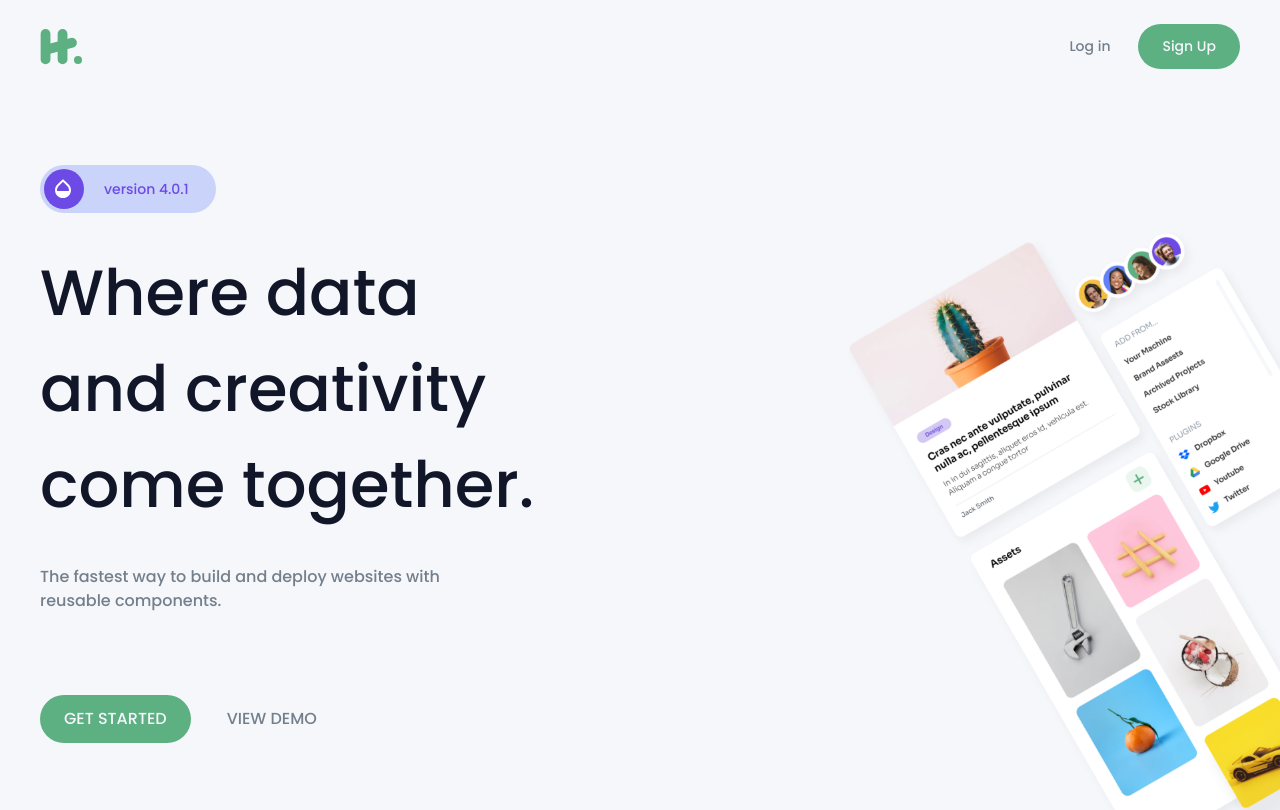
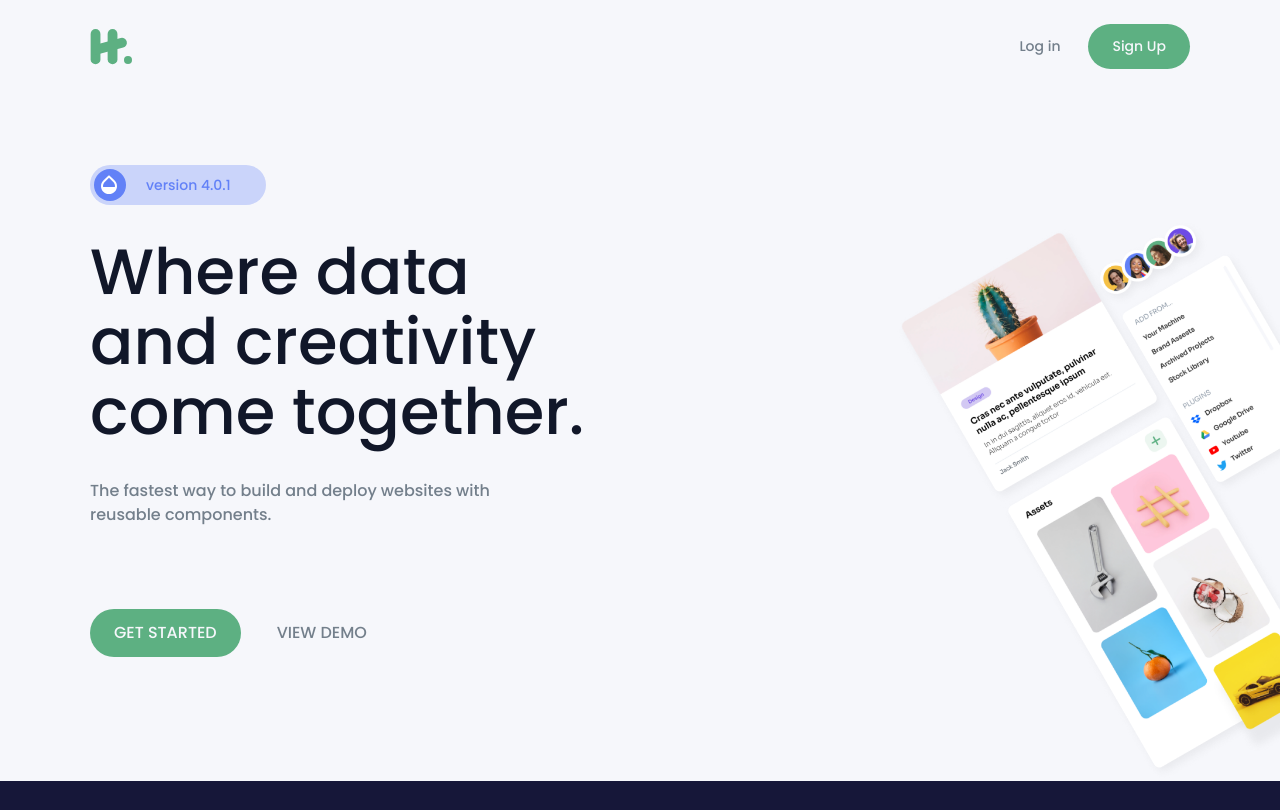
Before and after one commit to EdiedRamos/devchallenges, a Next.js app: page /advanced-homepage in a window 1280 px wide. Shown: the top 810 px of the page. Built offline with nearby package versions, Linux system fonts and the light colour scheme.

Commit message:
feat: update styles

```diff
--- a/src/app/advanced-homepage/(components)/container.tsx
+++ b/src/app/advanced-homepage/(components)/container.tsx
@@ -9,7 +9,7 @@ export function Container({
   className = "",
 }: PropsWithChildren<Props>) {
   return (
-    <div className={`px-5 md:px-0 w-full max-w-[1200px] mx-auto ${className}`}>
+    <div className={`px-5 md:px-0 w-full max-w-[1100px] mx-auto ${className}`}>
       {children}
     </div>
   );
--- a/src/app/advanced-homepage/(components)/version.tsx
+++ b/src/app/advanced-homepage/(components)/version.tsx
@@ -1,10 +1,10 @@
 export function Version() {
   return (
     <div className="bg-ah-cyan flex items-center gap-5 p-1 rounded-full w-full max-w-44">
-      <div className="bg-ah-purple w-10 h-10 flex justify-center items-center rounded-full">
+      <div className="bg-ah-blue w-8 h-8 flex justify-center items-center rounded-full">
         <img src="/advanced-homepage/opacity.svg" alt="" />
       </div>
-      <p className="text-ah-purple text-cs-14">version 4.0.1</p>
+      <p className="text-ah-blue text-cs-14">version 4.0.1</p>
     </div>
   );
 }
--- a/src/app/advanced-homepage/page.tsx
+++ b/src/app/advanced-homepage/page.tsx
@@ -18,7 +18,7 @@ export default function AdvancedHomepage() {
       <div className="bg-none md:bg-ah-background bg-contain bg-no-repeat bg-right mt-24">
         <Container>
           <Version />
-          <h2 className="text-cs-64 text-sh-black max-w-[500px] mt-8">
+          <h2 className="text-cs-64 text-sh-black max-w-[500px] mt-8 leading-[70px]">
             Where data and creativity come together.
           </h2>
           <p className="mt-8 text-ah-gray max-w-[400px]">
```
